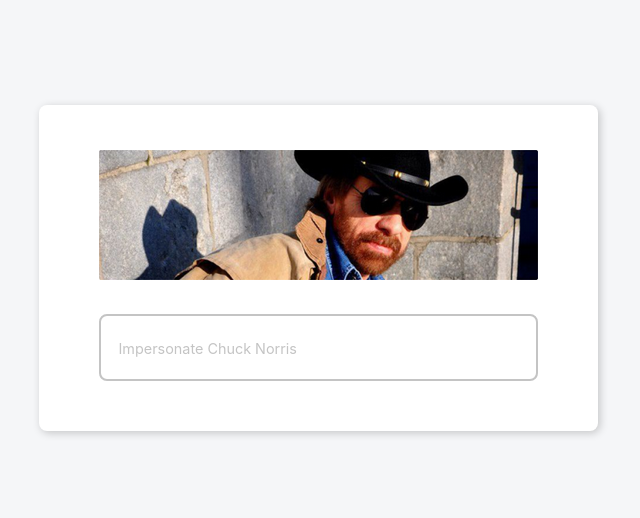
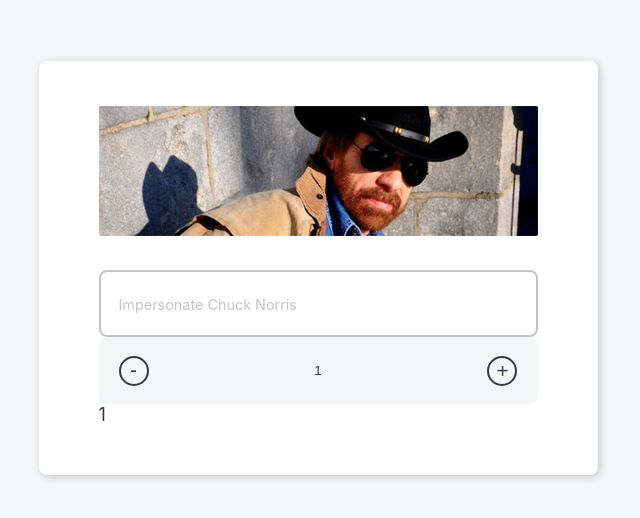
Before and after one commit to jakubjen/Chuck-Norris-Angular, an Angular app: page / in a window 1280 px wide. Shown: the part 132-650 px from the top of the page, without its empty margins (322-962 px from the left). Built offline with nearby package versions, Linux system fonts and the light colour scheme; a web font is replaced by a local one; what @ngx-translate/core, @ngx-translate/http-loader, ngx-translate-messageformat-compiler would draw is missing.

Commit message:
Add counter

```diff
--- a/src/app/app.component.html
+++ b/src/app/app.component.html
@@ -4,4 +4,6 @@
     label="Impersonate Chuck Norris"
     name="name"
     [(value)]="value"></app-input>
+  <app-counter [value]="jokes" (valueChange)="jokes = $event"></app-counter>
+  {{ jokes }}
 </div>
--- a/src/app/app.component.ts
+++ b/src/app/app.component.ts
@@ -9,4 +9,5 @@ import { TranslateService } from '@ngx-translate/core';
 export class AppComponent {
   value = '';
   title = 'chuck-norris-angular';
+  jokes = 1;
 }
--- /dev/null
+++ b/src/app/shared/counter/counter.component.html
@@ -0,0 +1,8 @@
+<div class="counter">
+  <button class="minus" (click)="DecreesValue()">-</button>
+  <input
+    type="number"
+    [value]="value"
+    (input)="HandleNumberInputChange($event)" />
+  <button class="plus" (click)="IncreaseValue()">+</button>
+</div>
--- /dev/null
+++ b/src/app/shared/counter/counter.component.scss
@@ -0,0 +1,53 @@
+@use 'Variables';
+@use 'BreakPoint';
+
+.counter {
+    // background: red;
+    display: flex;
+    justify-content: space-between;
+    align-items: center;
+    background: Variables.$gray-2;
+    padding: 16px 20px;
+    border-radius: Variables.$border-radius;
+
+
+    button {
+        background: transparent;
+        border-radius: 50%;
+        width: 30px;
+        height: 30px;
+        border: solid 2px Variables.$dark;
+        font-size: 1.3rem;
+        transition: opacity .2 ease-in;
+
+        &:hover {
+          opacity: .6;
+        }
+
+        &.plus {
+            padding-top: 1px;
+        }
+
+        &.minus {
+            padding-bottom: 1px;
+        }
+    }
+
+    input {
+        background: transparent;
+        display: block;
+        flex-basis: 60%;
+        height: 35px;
+        text-align: center;
+        border: none;
+        outline: none;
+        -moz-appearance: textfield;
+        color: Variables.$dark;
+    }
+
+    input[type=number]::-webkit-inner-spin-button,
+    input[type=number]::-webkit-outer-spin-button {
+      -webkit-appearance: none;
+      margin: 0;
+    }
+}
--- /dev/null
+++ b/src/app/shared/counter/counter.component.ts
@@ -0,0 +1,36 @@
+import { Component, EventEmitter, Input, Output } from '@angular/core';
+
+@Component({
+  selector: 'app-counter',
+  templateUrl: './counter.component.html',
+  styleUrls: ['./counter.component.scss'],
+})
+export class CounterComponent {
+  @Input() value = 0;
+  @Output() valueChange = new EventEmitter();
+  @Input() max = 100;
+  @Input() min = 1;
+
+  IncreaseValue(): void {
+    if (this.value >= this.max) {
+      this.value = this.max;
+    } else {
+      this.value += 1;
+    }
+    this.valueChange.next(this.value);
+  }
+  DecreesValue(): void {
+    if (this.value <= this.min) {
+      this.value = this.min;
+    } else {
+      this.value += -1;
+    }
+    this.valueChange.next(this.value);
+  }
+
+  HandleNumberInputChange(event: Event): void {
+    const newValue = Number((event.target as HTMLInputElement).value);
+    this.value = newValue;
+    this.valueChange.emit(this.value);
+  }
+}
--- a/src/app/shared/shared.module.ts
+++ b/src/app/shared/shared.module.ts
@@ -3,10 +3,11 @@ import { NgModule } from '@angular/core';
 import { FormsModule } from '@angular/forms';
 import { InputComponent } from './input/input.component';
 import { TranslateModule } from '@ngx-translate/core';
+import { CounterComponent } from './counter/counter.component';
 
 @NgModule({
-  declarations: [InputComponent],
+  declarations: [InputComponent, CounterComponent],
   imports: [CommonModule, FormsModule, TranslateModule],
-  exports: [InputComponent],
+  exports: [InputComponent, CounterComponent],
 })
 export class SharedModule {}
```
Also changed, not shown: 1 other file (tests, documents, lock files or other folders).
